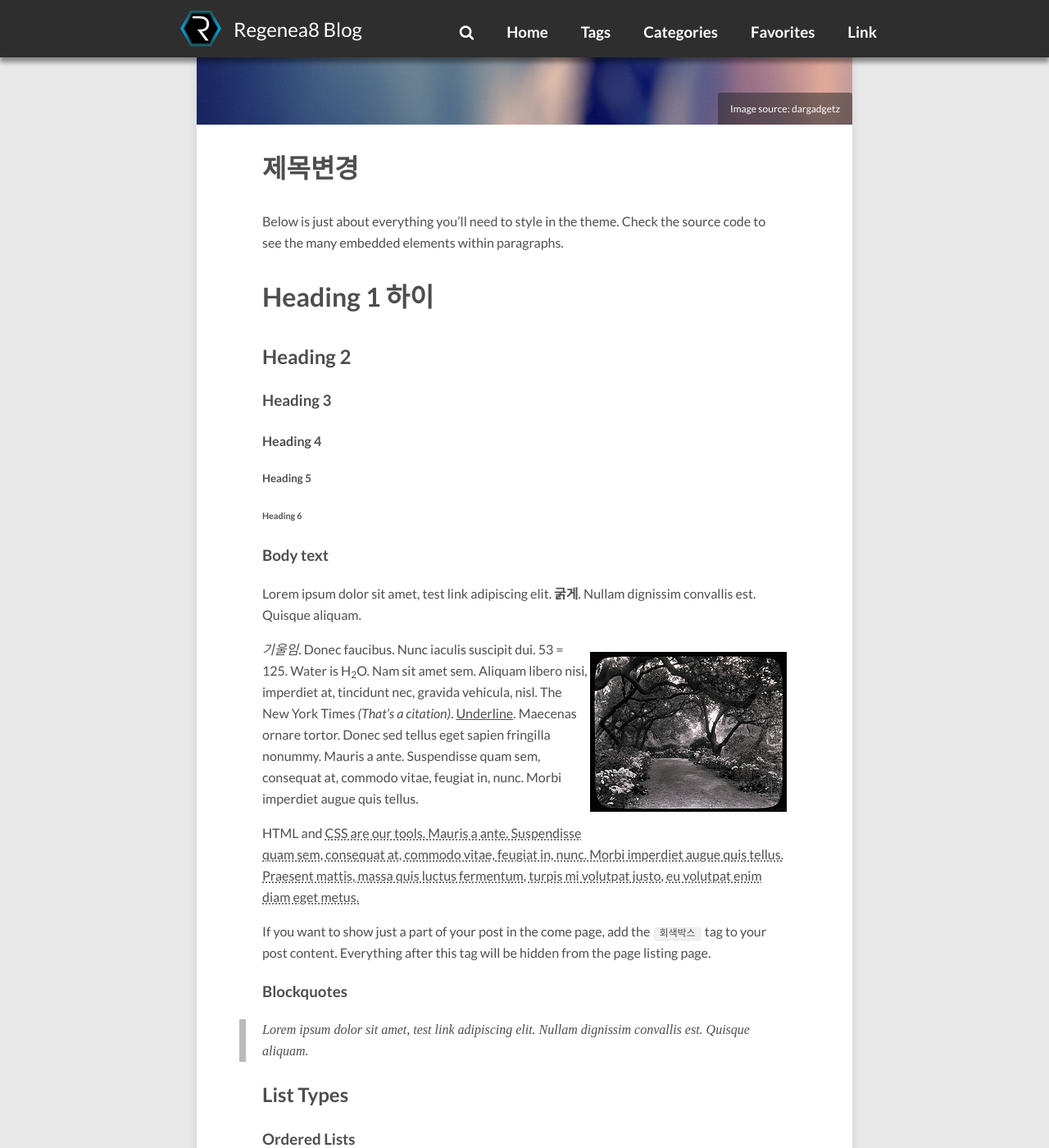
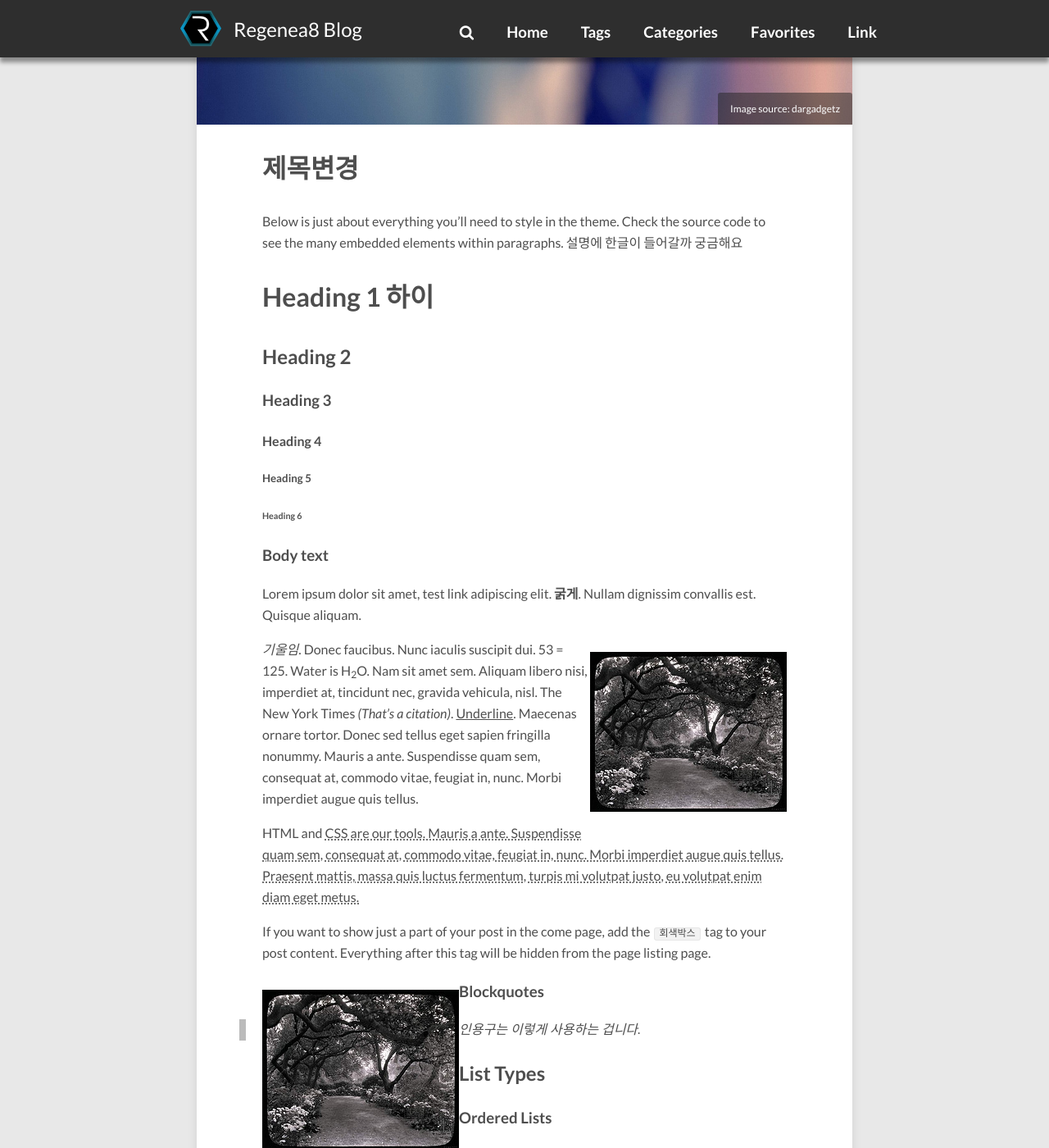
Before and after one commit to krpsh/regenea8.github.io, a Jekyll site: the page built from _posts/2017-04-01-four-one.md, in a window 1280 px wide and 1400 px high, scrolled down 423 px. Shown: the whole window at 82% size. Built offline with Jekyll 4.4.1, drawn with Linux system fonts in a browser that asks for light colours; nearby versions of some CDN libraries; comment, search, counter and statistics services are not loaded.

Commit message:
Initialize blog

```diff
--- a/_posts/2017-04-01-four-one.md
+++ b/_posts/2017-04-01-four-one.md
@@ -12,6 +12,7 @@ image:
 ---
 
 Below is just about everything you'll need to style in the theme. Check the source code to see the many embedded elements within paragraphs.
+설명에 한글이 들어갈까 궁금해요
 
 # Heading 1 하이
 
@@ -32,15 +33,19 @@ Lorem ipsum dolor sit amet, test link adipiscing elit. **굵게**. Nullam dignis
 ![Smithsonian Image]({{ site.url }}/images/3953273590_704e3899d5_m.jpg)
 {: .image-right}
 
+
 *기울임*. Donec faucibus. Nunc iaculis suscipit dui. 53 = 125. Water is H<sub>2</sub>O. Nam sit amet sem. Aliquam libero nisi, imperdiet at, tincidunt nec, gravida vehicula, nisl. The New York Times <cite>(That’s a citation)</cite>. <u>Underline</u>. Maecenas ornare tortor. Donec sed tellus eget sapien fringilla nonummy. Mauris a ante. Suspendisse quam sem, consequat at, commodo vitae, feugiat in, nunc. Morbi imperdiet augue quis tellus.
 
 HTML and <abbr title="cascading stylesheets">CSS<abbr> are our tools. Mauris a ante. Suspendisse quam sem, consequat at, commodo vitae, feugiat in, nunc. Morbi imperdiet augue quis tellus. Praesent mattis, massa quis luctus fermentum, turpis mi volutpat justo, eu volutpat enim diam eget metus.
 
 If you want to show just a part of your post in the come page, add the ``회색박스`` tag to your post content. Everything after this tag will be hidden from the page listing page.
 
+![Smithsonian Image]({{ site.url }}/images/3953273590_704e3899d5_m.jpg)
+{: .image-left}
+
 ### Blockquotes
 
-> Lorem ipsum dolor sit amet, test link adipiscing elit. Nullam dignissim convallis est. Quisque aliquam.
+> 인용구는 이렇게 사용하는 겁니다.
 
 ## List Types
 
```
Also changed, not shown: other parts of _posts/2017-04-01-four-one.md (+2 -2 lines).
